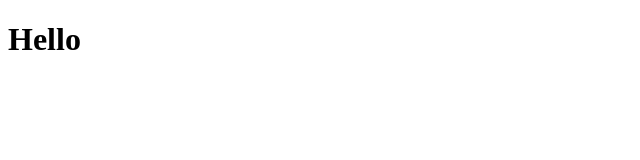
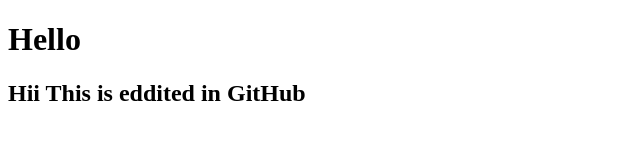
Before and after one commit to HariHaran212/githubeg1, a plain HTML site: page Hello.html in a window 1280 px wide. Shown: the whole page, without its empty margins (0-640 px from the left). Drawn offline with Linux system fonts and the light colour scheme.

Commit message:
Updated...

```diff
--- a/Hello.html
+++ b/Hello.html
@@ -7,5 +7,6 @@
 </head>
 <body>
     <h1>Hello</h1>
+    <h2>Hii This is eddited in GitHub</h2>
 </body>
 </html>
```
